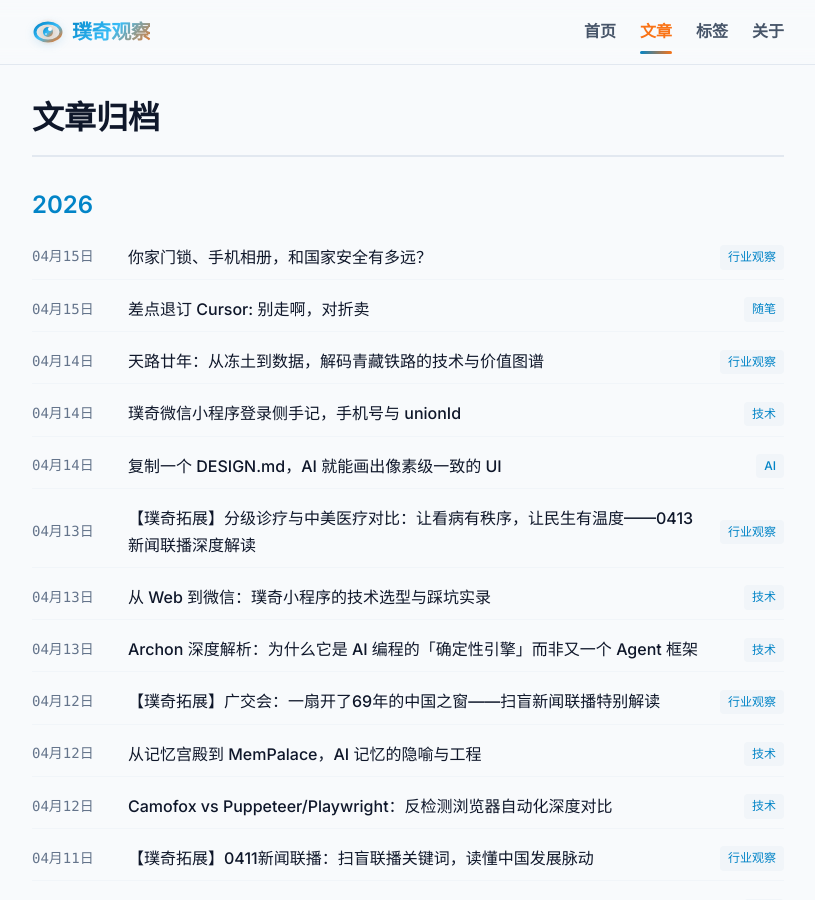
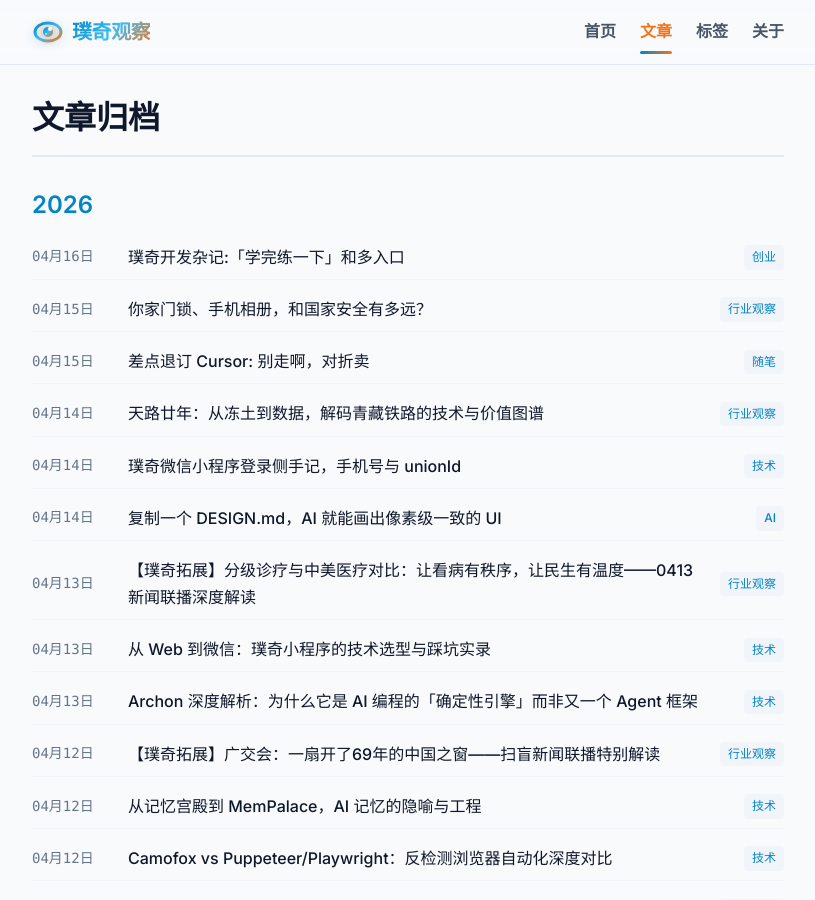
Before and after one commit to zendong/blog, a Jekyll site: the page built from archive.md, in a window 1280 px wide and 900 px high. Shown: the whole window, without its empty margins (232-1047 px from the left). Built offline with Jekyll 4.4.1, drawn with Linux system fonts in a browser that asks for light colours; some of the changed lines change nothing that is shown.

Commit message:
add 璞奇开发杂记:「学完练一下」和多入口

```diff
--- a/_data/quotes.yml
+++ b/_data/quotes.yml
@@ -102,8 +102,8 @@
     - id: cc023
       text: "骐骥一跃，不能十步；驽马十驾，功在不舍。"
       source: "《荀子·劝学》"
-      used_count: 1
-      last_used: 2026-04-04
+      used_count: 2
+      last_used: 2026-04-16
     - id: cc024
       text: "操千曲而后晓声，观千剑而后识器。"
       source: "《文心雕龙·知音》"
--- /dev/null
+++ b/_posts/2026-04-16-pracmo-april-glimpse.md
@@ -0,0 +1,68 @@
+---
+title: "璞奇开发杂记:「学完练一下」和多入口"
+date: 2026-04-16
+categories:
+  - 创业
+tags:
+  - pracmo
+  - 璞奇 app
+  - wechat-miniprogram
+  - chrome-extension
+  - agent-skill
+layout: post
+hero_image_ai_generated: false
+---
+
+> "骐骥一跃，不能十步；驽马十驾，功在不舍。" — 《荀子·劝学》
+
+![首图](/assets/images/2026/2026-04-16-pracmo-april-glimpse.png)
+
+这篇是创业侧随手记，不是发版说明。最近脑子里的线头多，手上的活却常常跟不上，干脆把璞奇（Pracmo）这边几条并行的事摊开写一下，方便以后回看自己卡在什么地方。
+
+团队把一句产品话写死了，**学完练一下**。意思是用户在哪都能读、看、听，想巩固的时候，到璞奇里把材料丢进来，生成流炼练习，把想法落成可点的题。下面几块工作，都是围着这句话和多端触达在挪。
+
+## 多入口一起推
+
+安卓端仍是全功能主阵地。近期在补微信登录、微信支付（VIP）、以及和微信开放平台相关的一串配置，还包括移动应用里 Android 的补充材料、应用签名对齐之类细碎但省不掉的活。
+
+小程序端走轻量闭环，对话里生成流炼、当场能玩、能分享。今天这条备忘写的时候，微信登录和对话里生成练习已经跑通。
+
+Chrome 扩展用侧边栏对话生成练习，真正做题时链到 Web，把复杂交互交给浏览器页，扩展只做「随手打开」这一跳。
+
+还有一条线是 Agent 里的 SKILL，在用户的编码 Agent 里直接生成练习内容。生成算力吃用户自己的模型，璞奇侧重多端同步和交互打磨，这条链路我自己体感是「出活最快」的一类。
+
+鸿蒙端在规划表里，尚未开工。
+
+## 功能补强与输入形态
+
+主题设计做了一截，想让同一套题在不同人群面前不那么「一张脸」。Web 已能试，App 还在适配。
+
+要撑起「学完练一下」，输入侧得陆续放开。当前排期里先啃四样，照片、PDF、B站视频链接、网页 URL，都作为「学习材料」喂给后面的生成。起步开发已经开了头。
+
+## 备案、商店与支付
+
+算法备案这条线还在等。上次提交停在 2026-03-03，状态一直是审核中。一周内滨江区网信办有人电话核实过真实性，后面暂时没有新结论。后台截图留一张。
+
+算法登记这边问过网信口径，理论上只用国内已备案大模型的 API，不必走一整套大模型备案，但各应用商店实操要求经常打架，「舆论属性或社会动员能力」到底怎么落到具体 App 上，各方说法也还不完全对齐，只能继续跟。
+![算法备案后台状态截图](/assets/images/2026/2026-04-16-pracmo-april-glimpse-beian.png)
+
+好消息是微信小程序备案已经走完，中间还撞过命名冲突，最后名称总算备下来。微信商户支付、公众号认证（三百块那笔）也在推进清单里勾上了完成。
+
+## 推广侧的一次意外和一次碰壁
+
+零预算阶段，只靠自己写的记录文加资讯向内容，量实在太小。我也在试着学一点视频制作，审美、行动力、时间都是短板，慢慢磨。
+
+有点意外的是，一篇资讯类稿子在某天在头条跑出了一点量，展现约一万八，阅读一千五百多，粗算大约一成的人点开了。同文发到微信公众号，几乎没人看。平台之间的温差，比想象中大。另一组数字是，头条上千次阅读对应的流量收益大约一块六，当个参照就好，别当商业模式。
+
+![头条侧阅读](/assets/images/2026/2026-04-16-pracmo-april-glimpse-toutiao.png)
+
+## 杂七杂八但值得记
+
+今天补了段小Lin说对多邻国 CEO 的专访，其中一点我记下了，吉祥物加有趣交互值得认真规划，后面单独排时间想。
+
+坦率的讲，上面没有哪一条算「大功告成」。多入口、多依赖、多平台规则叠在一起，就是驽马十驾那种节奏，单日看不惊艳，只能指望持续挪。
+
+> **璞奇启示**
+>
+> 1. 学习材料从哪来（文章、视频、PDF、随手拍）往往比「会不会做题」更碎，把输入入口拆清楚，后面生成练习才站得住。
+> 2. 多端只做一件事时，把「生成」和「深度交互」拆开，用链接跳转到体验更完整的一端，常常是性价比更高的折中。
```
Also changed, not shown: assets/images/2026/2026-04-16-pracmo-april-glimpse-beian.png (added), assets/images/2026/2026-04-16-pracmo-april-glimpse-toutiao.png (added), assets/images/2026/2026-04-16-pracmo-april-glimpse.png (added).
